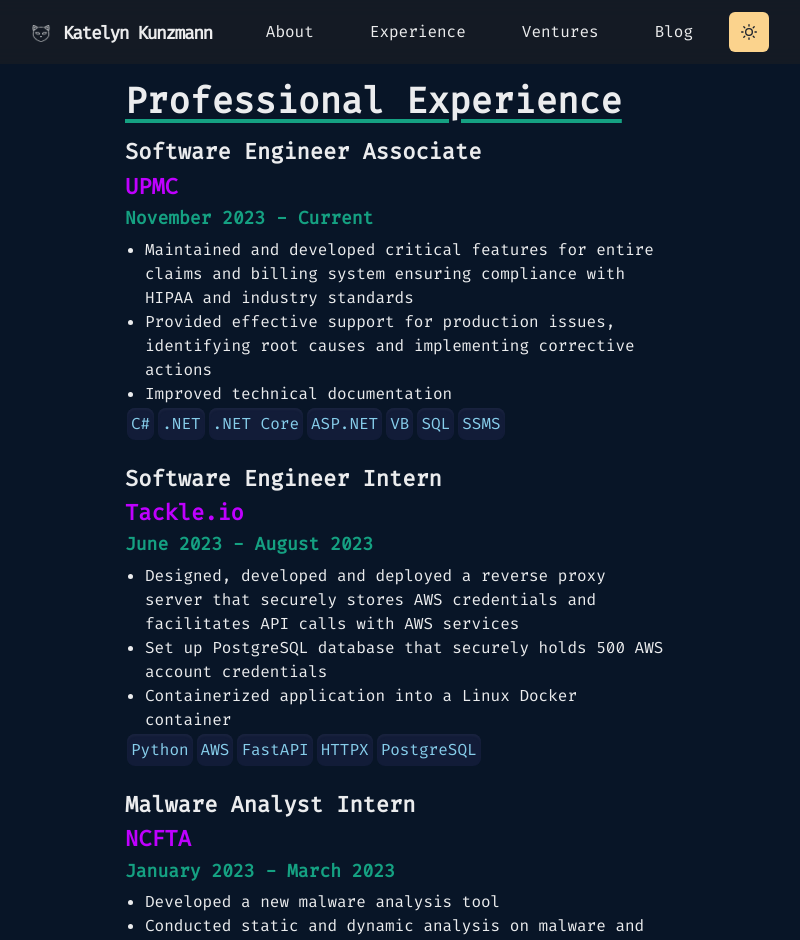
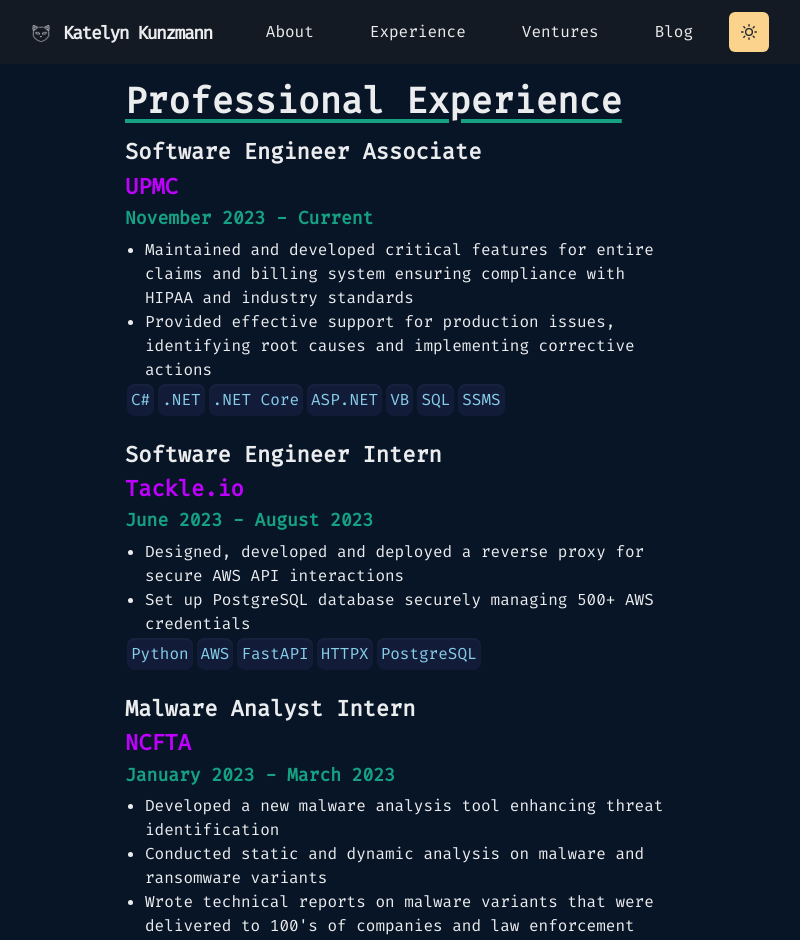
Before and after one commit to KatelynKunzmann/portfolio-site, a Next.js app: page /experience in a window 1280 px wide. Shown: the top 940 px of the page, without its empty margins (243-1043 px from the left). Built offline with nearby package versions, Linux system fonts and the light colour scheme.

Commit message:
Update resume and experience

```diff
--- a/src/pages/experience.js
+++ b/src/pages/experience.js
@@ -52,9 +52,6 @@
                             <li>
                                 Provided effective support for production issues, identifying root causes and implementing corrective actions
                             </li>
-                            <li>
-                                Improved technical documentation
-                            </li>
                         </ul>
                     </Box>
                     <Flex flexWrap="wrap">
@@ -86,14 +83,10 @@
                     <Box>
                         <ul style={{ paddingLeft: '20px' }}>
                             <li>
-                                Designed, developed and deployed a reverse proxy server that securely stores AWS credentials and facilitates API calls with
-                                AWS services
+                                Designed, developed and deployed a reverse proxy for secure AWS API interactions
                             </li>
                             <li>
-                                Set up PostgreSQL database that securely holds 500 AWS account credentials
-                            </li>
-                            <li>
-                                Containerized application into a Linux Docker container
+                                Set up PostgreSQL database securely managing 500+ AWS credentials
                             </li>
                         </ul>
                     </Box>
@@ -124,7 +117,7 @@
                     <Box>
                         <ul style={{ paddingLeft: '20px' }}>
                             <li>
-                                Developed a new malware analysis tool
+                                Developed a new malware analysis tool enhancing threat identification
                             </li>
                             <li>
                                 Conducted static and dynamic analysis on malware and ransomware variants
@@ -146,7 +139,7 @@
                 </Section>
                 <Box display={'flex'} justifyContent={'center'}>
                     <Link
-                        href="https://drive.google.com/file/d/1C3XT_cBHmo4ZCdcI9Q6flAPvfmMh5A9E/view?usp=sharing"
+                        href="https://drive.google.com/file/d/1n6aDDl_iD2CnYjEJ6jArtQdO73t4bG2v/view?usp=sharing"
                         isExternal
                         style={{ textDecoration: 'none' }}
                         color={useColorModeValue('theme_colors.light_green', 'theme_colors.evergreen')}
```
